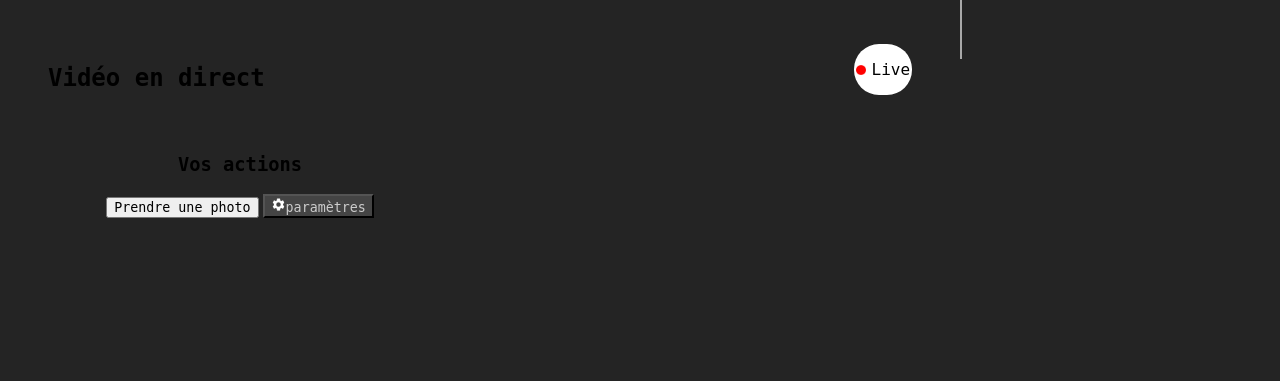
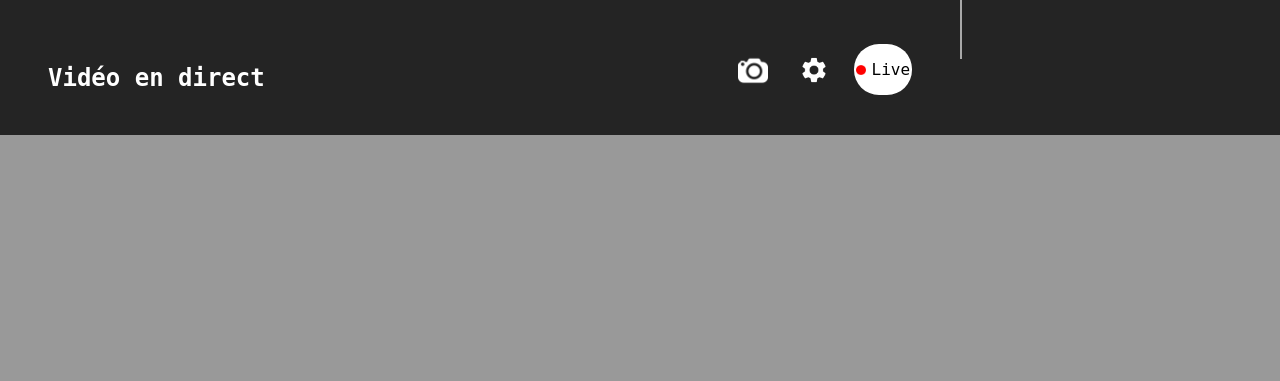
Before and after one commit to Harsisis/ApplicationWeb-Videosurveillance, a Flask app: template src/templates/main.html in a window 1280 px wide. Shown: the part 900-1281 px from the top of the page. After the commit the page ends 1035 px from the top, so only its background shows below. Run offline with Flask 2, Linux system fonts and the light colour scheme; the template is opened without the code that fills it: most values are stand-ins (such as "Sample title", 1, 10 or a date in 2020).

Commit message:
ze style

```diff
--- a/src/config.yaml
+++ b/src/config.yaml
@@ -1,7 +1,7 @@
 detection: true
 ip_address: 192.168.68.103:8080
 jeealert: true
-log_level: Faible
+log_level: Moyen
 purge: '31'
 recording: false
 streaming: false
--- a/src/static/script/script.js
+++ b/src/static/script/script.js
@@ -34,7 +34,7 @@ function onShow (ip, log_level, detection, jeealert, recording, streaming) {
 function takePic (ipadr) {
     var choice = window.confirm("Voulez vous voir la photo ?");
     if (choice) {
-        window.open(  'http://' + ipadr + 'photo.jpg');
+        window.open('http://' + ipadr + '/photo.jpg');
     }
 }
 
--- a/src/static/style/style.css
+++ b/src/static/style/style.css
@@ -49,6 +49,25 @@ header a {
     padding-bottom: 2%;
 }
 
+.title h2 {
+    color: white;
+    margin-left: auto;
+}
+
+.titleBox {
+    color: white;
+}
+
+.button {
+    border: #242424;
+    float: right;
+    margin-right: 2%;
+    margin-top: 10px;
+}
+.button:hover{
+    cursor: pointer;
+}
+
 .superCol {
     float: left;
 }
@@ -87,7 +106,7 @@ header a {
 
 .column {
     float: left;
-    width: 50%;
+    padding-left: 10px;
 }
 
 .row:after {
@@ -109,12 +128,21 @@ header a {
     padding-bottom: 2%;
 }
 
+.container2 {
+    width: 100%;
+    margin-left: auto;
+    margin-right: auto;
+    background: -webkit-linear-gradient(to left, #242424, #222222);
+    text-align: center;
+}
+
 .param {
     display: none;
 }
 
 .settings {
-    height: 850px;
+    height: 943px;
+    width: 200%;
 }
 
 .img_live {
@@ -138,12 +166,13 @@ header a {
 }
 
 .vignette {
-    margin-bottom: 10%;
+    margin-bottom: 15px;
     display: inline-block;
     margin-left: 5%;
     margin-right: auto;
-    background: #151515;
+    background: #222222;
     width: 100%;
+
 }
 
 .vignette:hover {
@@ -209,8 +238,8 @@ article {
     left: 1px;
     bottom: 1px;
     background-color: white;
-  -webkit-transition: .2s;
-  transition: .2s;
+    -webkit-transition: .4s;
+    transition: .4s;
 }
 
 input:checked + .slider {
--- a/src/templates/main.html
+++ b/src/templates/main.html
@@ -31,19 +31,23 @@
                      alt="img" style="display: inline-block;">
                 <p style="display: inline-block;">Live</p>
             </div>
+            <div>
+                <button class="button" style="background: #242424; color: #cccccc" onclick="showParam()">
+                    <img height="30px"
+                         width="30px"
+                         src="{{url_for('static', filename='baseline_settings_white_24dp.png')}}">
+                </button>
+                <button class="button" style="background: #242424; color: #cccccc" onclick="takePic('{{ ip_camera }}')">
+                    <img height="30px"
+                         width="30px"
+                         src="{{url_for('static', filename='camera.png')}}">
+                </button>
+            </div>
         </div>
     </div>
 
-    <div class="container">
+    <div class="container2">
         <div class="row">
-            <div class="column">
-                <div class="titleBox"><h3>Vos actions</h3></div>
-                <button onclick="takePic('{{ ip_camera }}')">Prendre une photo</button>
-                <button style="background: #444444; color: #cccccc" onclick="showParam()"><img height="15px"
-                                                                                               width="15px"
-                                                                                               src="{{url_for('static', filename='baseline_settings_white_24dp.png')}}">paramètres
-                </button>
-            </div>
             <div class="column">
                 <div class="container param" id="param">
                     <div class="settings">
```
Also changed, not shown: src/static/camera.png (added). Lines whose indentation alone changed are shown as unchanged.
